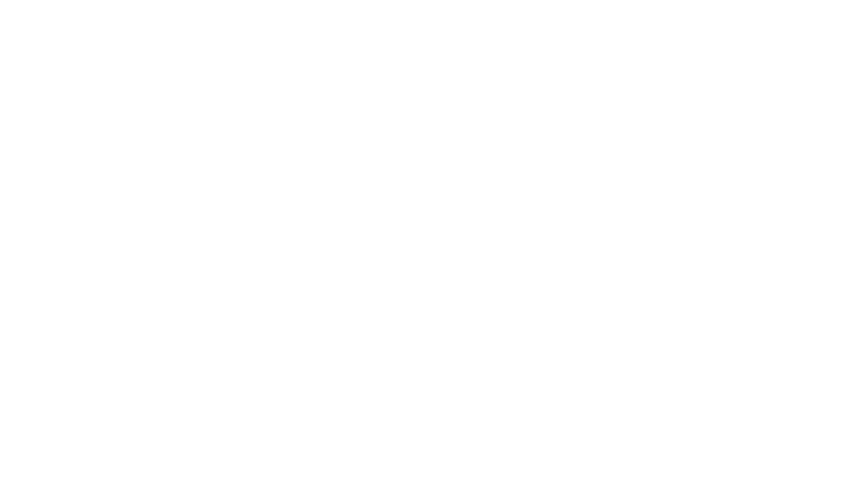
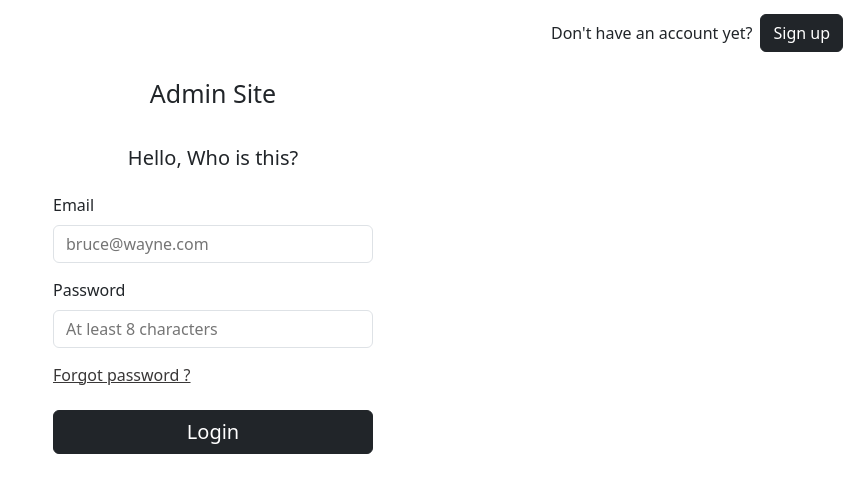
Before and after one commit to Phannghi/demoReact, a React (Create React App) app: page /login in a window 1280 px wide. Before the commit this address had no page. Shown: the top 492 px of the page, without its empty margins (427-1280 px from the left). Built offline with nearby package versions, Linux system fonts and the light colour scheme.

Commit message:
fix bug paginate when CRUD, design login page, useNavigate

```diff
--- a/src/components/Admin/Content/ModalCreateUser.js
+++ b/src/components/Admin/Content/ModalCreateUser.js
@@ -56,7 +56,9 @@ const ModalCreateUser = (props) => {
             toast.success(data.EM);
             handleClose();
             // Sau khi đóng modal thì gọi lại hàm fetch từ props để set lại ListUsers
-            await props.fetchListUsers();
+            //await props.fetchListUsers();
+            props.setCurrentPage(1);
+            await props.fetchListUsersWithPaginate(1);
         }
         if (data && data.EC !== 0) {
             toast.error(data.EM);
--- a/src/components/Admin/Content/ModalDeleteUser.js
+++ b/src/components/Admin/Content/ModalDeleteUser.js
@@ -9,13 +9,15 @@ const ModalDeleteUser = (props) => {
     const handleClose = () => setShow(false);
     const handleSubmitDelete = async () => {
         let data = await deleteUsers(dataDelete.id);
-        console.log('>>>component delete respone:', data);
+        //console.log('>>>component delete respone:', data);
 
         if (data && data.EC === 0) {
             toast.success(data.EM);
             handleClose();
             // Sau khi đóng modal thì gọi lại hàm fetch từ props để set lại ListUsers
-            await props.fetchListUsers();
+            // await props.fetchListUsers();
+            props.setCurrentPage(1);
+            await props.fetchListUsersWithPaginate(1);
         }
         if (data && data.EC !== 0) {
             toast.error(data.EM);
--- a/src/components/Admin/Content/ModalUpdateUser.js
+++ b/src/components/Admin/Content/ModalUpdateUser.js
@@ -68,7 +68,8 @@ const ModalUpdateUser = (props) => {
             toast.success(data.EM);
             handleClose();
             // Sau khi đóng modal thì gọi lại hàm fetch từ props để set lại ListUsers
-            await props.fetchListUsers();
+            //await props.fetchListUsers();
+            await props.fetchListUsersWithPaginate(props.currentPage);
         }
         if (data && data.EC !== 0) {
             toast.error(data.EM);
--- a/src/components/Admin/Content/TableUserPaginate.js
+++ b/src/components/Admin/Content/TableUserPaginate.js
@@ -3,11 +3,12 @@ import { FaEye } from "react-icons/fa";
 import { MdEdit, MdDelete } from "react-icons/md";
 
 const TableUserPaginate = (props) => {
-    const { listUsers, pageCount, setPageCount, fetchListUsersWithPaginate } = props;
+    const { listUsers, pageCount, fetchListUsersWithPaginate } = props;
 
     // Invoke when user click to request another page.
     const handlePageClick = (event) => {
-        console.log(`User requested page number ${event.selected + 1}`);
+        //console.log(`User requested page number ${event.selected + 1}`);
+        props.setCurrentPage(+event.selected + 1);
         fetchListUsersWithPaginate(+event.selected + 1);
     };
     return (
@@ -77,6 +78,7 @@ const TableUserPaginate = (props) => {
                 containerClassName="pagination justify-content-end pt-2"
                 activeClassName="active"
                 renderOnZeroPageCount={null}
+                forcePage={props.currentPage - 1}
             />
         </>
     )
--- a/src/components/Admin/SideBar.js
+++ b/src/components/Admin/SideBar.js
@@ -1,7 +1,7 @@
 import 'react-pro-sidebar/dist/css/styles.css';
 import { ProSidebar, Menu, MenuItem, SubMenu, SidebarHeader, SidebarFooter, SidebarContent } from 'react-pro-sidebar';
 import { FaTachometerAlt, FaGem, FaList, FaGithub, FaRegLaughWink, FaHeart, FaCouch } from 'react-icons/fa';
-import sidebarBg from '../assets/bg2.jpg';
+import sidebarBg from '../../assets/bg2.jpg';
 import { DiReact } from "react-icons/di";
 import './SideBar.scss'
 import { Link } from 'react-router-dom';
--- /dev/null
+++ b/src/components/Auth/Login.js
@@ -0,0 +1,50 @@
+import { useState } from 'react';
+import './Login.scss'
+const Login = (props) => {
+    const [email, setEmail] = useState("");
+    const [password, setPassword] = useState("");
+    const handleLogin = () => {
+
+    }
+    return (
+        <div className='login-container'>
+            <div className="header">
+                <span>Don't have an account yet?</span>
+                <div>
+                    <button className='btn btn-dark'>Sign up</button>
+                </div>
+            </div>
+            <div className="title col-3 mx-auto text-center">
+                Admin Site
+            </div>
+            <div className="welcome col-3 mx-auto text-center">
+                Hello, Who is this?
+            </div>
+            <div className="content-form col-3 mx-auto">
+                <div className="form-group">
+                    <label htmlFor="email" className='form-label'>Email</label>
+                    <input type="email" id='email'
+                        placeholder='bruce@wayne.com'
+                        className='form-control'
+                        email={email}
+                        onChange={(event) => setEmail(event.target.value)} />
+                </div>
+                <div className="form-group">
+                    <label htmlFor="password" className='form-label'>Password</label>
+                    <input type="password" id='password'
+                        placeholder='At least 8 characters'
+                        className='form-control'
+                        password={password}
+                        onChange={(event) => setPassword(event.target.value)} />
+                </div>
+                <span className='form-text-forgot'>Forgot password ?</span>
+                <div className="mt-2">
+                    <button
+                        className='btn btn-dark w-100 fs-5'
+                        onClick={() => handleLogin()}>Login</button>
+                </div>
+            </div>
+        </div>
+    )
+}
+export default Login;
--- /dev/null
+++ b/src/components/Auth/Login.scss
@@ -0,0 +1,39 @@
+.login-container {
+    .header {
+        height: 45px;
+        margin-top: 10px;
+        margin-right: 10px;
+        display: flex;
+        justify-content: end;
+        align-items: center;
+        gap: 8px;
+    }
+    .title {
+        font-size: 25px;
+        padding: 20px 0;
+        font-weight: 500;
+    }
+    .welcome {
+        font-size: 20px;
+        padding: 10px 0;
+    }
+    .content-form {
+        display: flex;
+        flex-direction: column;
+        gap: 15px;
+        margin-top: 10px;
+        input {
+            &::placeholder {
+                color: #757575;
+            }
+        }
+    }
+    .form-text-forgot {
+        text-decoration: underline;
+        color: #393737;
+        cursor: pointer;
+        &:hover {
+            opacity: 0.7;
+        }
+    }
+}
--- a/src/components/Header/Header.js
+++ b/src/components/Header/Header.js
@@ -3,8 +3,13 @@ import Button from 'react-bootstrap/Button';
 import Nav from 'react-bootstrap/Nav';
 import Navbar from 'react-bootstrap/Navbar';
 import NavDropdown from 'react-bootstrap/NavDropdown';
-import { NavLink } from 'react-router-dom';
+import { NavLink, useNavigate } from 'react-router-dom';
+import { replace } from 'lodash';
 const Header = () => {
+    const navigate = useNavigate();
+    const handleLogin = () => {
+        navigate('/login');
+    }
     return (
         <Navbar expand="lg" className="bg-body-tertiary">
             <Container>
@@ -21,7 +26,10 @@ const Header = () => {
                         <Nav.Link href="/admin">Admin</Nav.Link> */}
                     </Nav>
                     <Nav>
-                        <Button variant='light' className='btn-login me-3 border-dark'>Log in</Button>
+                        <Button
+                            variant='light'
+                            className='btn-login me-3 border-dark'
+                            onClick={() => handleLogin()}>Log in</Button>
                         <Button variant='dark' className='btn-sign'>Sign up</Button>
                         {/* <NavDropdown title="Dropdown" id="basic-nav-dropdown">
                             <NavDropdown.Item >Log in</NavDropdown.Item>
--- a/src/components/home/Home.js
+++ b/src/components/home/Home.js
@@ -1,4 +1,4 @@
-import videoHomePage from '../assets/video-homepage.mp4';
+import videoHomePage from '../../assets/video-homepage.mp4';
 const Home = (props) => {
     return (
         <div className="home-container">
--- a/src/index.js
+++ b/src/index.js
@@ -11,6 +11,7 @@ import Admin from './components/Admin/Admin';
 import Home from './components/Home/Home';
 import Dashboard from './components/Admin/Content/Dashboard';
 import ManageUser from './components/Admin/Content/ManageUser';
+import Login from './components/Auth/Login';
 const root = ReactDOM.createRoot(document.getElementById('root'));
 root.render(
   <Provider store={store}>
@@ -26,6 +27,8 @@ root.render(
           <Route index element={<Dashboard />} />
           <Route path="manage-users" element={<ManageUser />} />
         </Route>
+
+        <Route path="/login" element={<Login />} />
       </Routes>
     </BrowserRouter>
     {/* </React.StrictMode> */}
```
Also changed, not shown: src/components/Admin/Content/ManageUser.js (+16 -4 lines), src/assets/bg2.jpg (renamed from src/components/assets/bg2.jpg), 1 other file (tests, documents, lock files or other folders).
